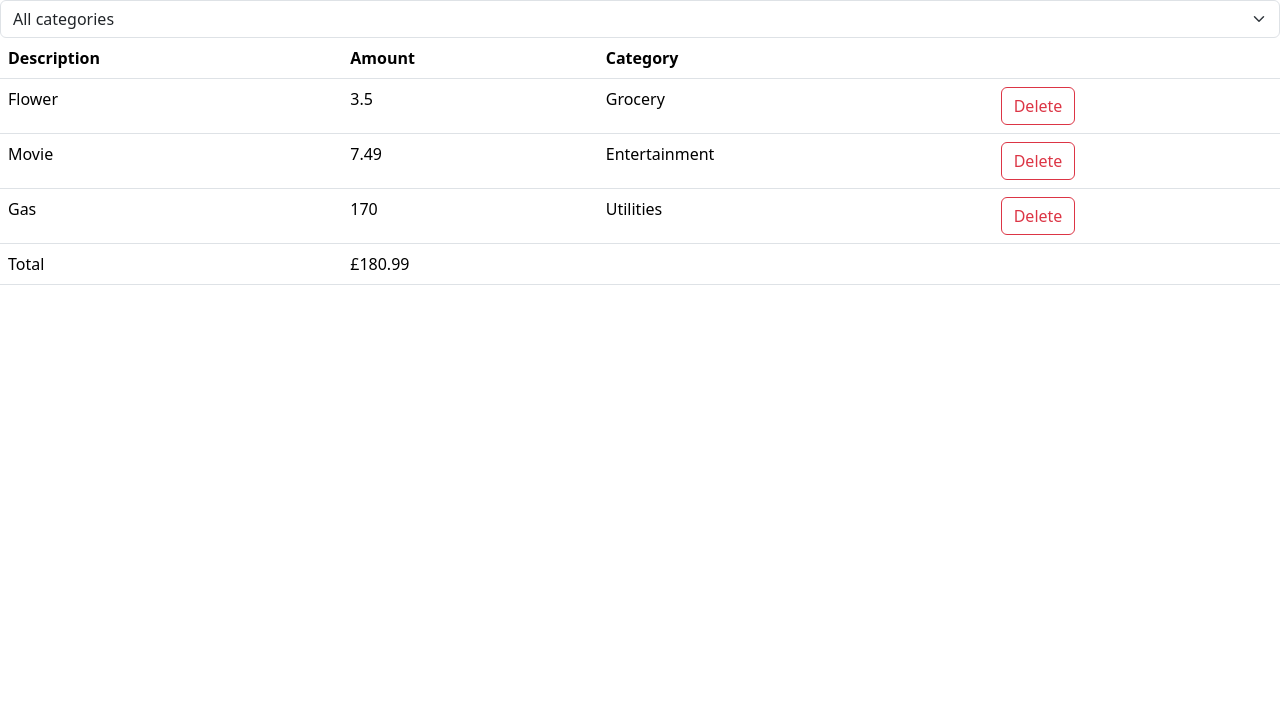
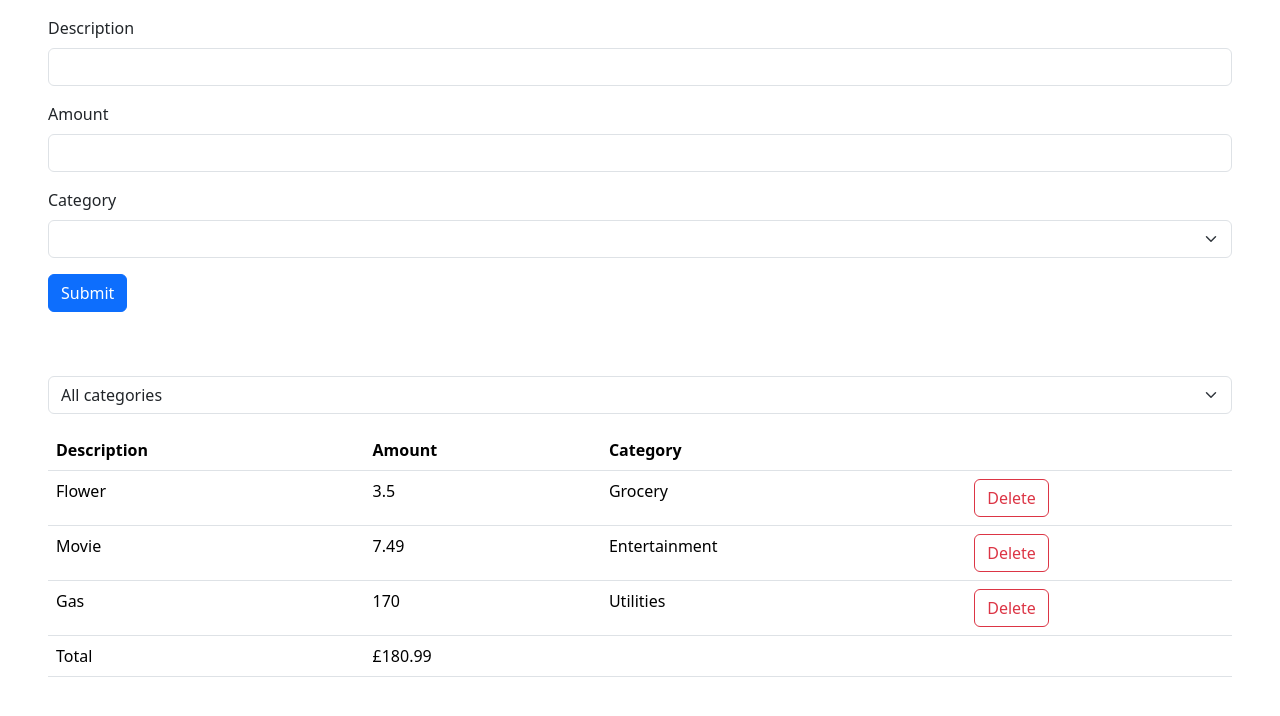
Before and after one commit to ilham-saleh/expense-tracker-ts, a React (Vite) app: page / in a window 1280 px wide. Shown: the top 716 px of the page. Built offline with nearby package versions, Linux system fonts and the light colour scheme.

Commit message:
Build ExpenseForm component

```diff
--- a/src/App.tsx
+++ b/src/App.tsx
@@ -7,6 +7,9 @@ import "./App.css";
 import ExpenseList from "./components/ExpenseList.tsx";
 import data from "./data.ts";
 import ExpenseFilter from "./components/ExpenseFilter.tsx";
+import ExpenseForm from "./components/ExpenseForm.tsx";
+
+export const categories = ["Utilities", "Entertainment", "Grocery"];
 
 function App() {
   const [selectedCategory, setSelectedCategory] = useState("");
@@ -20,14 +23,13 @@ function App() {
     selectedCategory ? expense.category === selectedCategory : expenses
   );
   return (
-    <div>
-      <div className="mb-3">
-        <ExpenseFilter onSelect={(category) => setSelectedCategory(category)} />
-        <ExpenseList
-          expenses={filteredList}
-          onDelete={(id) => handleDelete(id)}
-        />
-      </div>
+    <div className="px-5 mt-3">
+      <ExpenseForm />
+      <ExpenseFilter onSelect={(category) => setSelectedCategory(category)} />
+      <ExpenseList
+        expenses={filteredList}
+        onDelete={(id) => handleDelete(id)}
+      />
     </div>
   );
 }
--- a/src/components/ExpenseFilter.tsx
+++ b/src/components/ExpenseFilter.tsx
@@ -1,18 +1,22 @@
+import { categories } from "../App";
+
 interface Props {
   onSelect: (category: string) => void;
 }
 
 const ExpenseFilter = ({ onSelect }: Props) => {
   return (
-    <div>
+    <div className="mb-3">
       <select
         className="form-select"
         onChange={(event) => onSelect(event.target.value)}
       >
         <option value="">All categories</option>
-        <option value="Utilities">Utilities</option>
-        <option value="Entertainment">Entertainment</option>
-        <option value="Grocery">Grocery</option>
+        {categories.map((category) => (
+          <option key={category} value={category}>
+            {category}
+          </option>
+        ))}
       </select>
     </div>
   );
--- /dev/null
+++ b/src/components/ExpenseForm.tsx
@@ -0,0 +1,41 @@
+import { categories } from "../App";
+
+const ExpenseForm = () => {
+  return (
+    <div className="mb-3">
+      <form>
+        <div className="mb-3">
+          <label htmlFor="description" className="form-label">
+            Description
+          </label>
+          <input id="description" type="text" className="form-control" />
+        </div>
+
+        <div className="mb-3">
+          <label htmlFor="amount" className="form-label">
+            Amount
+          </label>
+          <input id="amount" type="number" className="form-control" />
+        </div>
+
+        <div className="mb-3">
+          <label htmlFor="category" className="form-label">
+            Category
+          </label>
+          <select name="" id="category" className="form-select">
+            <option value=""></option>
+            {categories.map((category) => (
+              <option key={category} value={category}>
+                {category}
+              </option>
+            ))}
+          </select>
+        </div>
+
+        <button className="btn btn-primary mb-5">Submit</button>
+      </form>
+    </div>
+  );
+};
+
+export default ExpenseForm;
--- a/src/components/ExpenseList.tsx
+++ b/src/components/ExpenseList.tsx
@@ -12,7 +12,7 @@ interface Props {
 
 const ExpenseList = ({ expenses, onDelete }: Props) => {
   return (
-    <div>
+    <div className="mb-3">
       <table className="table table-border">
         <thead>
           <tr>
```
